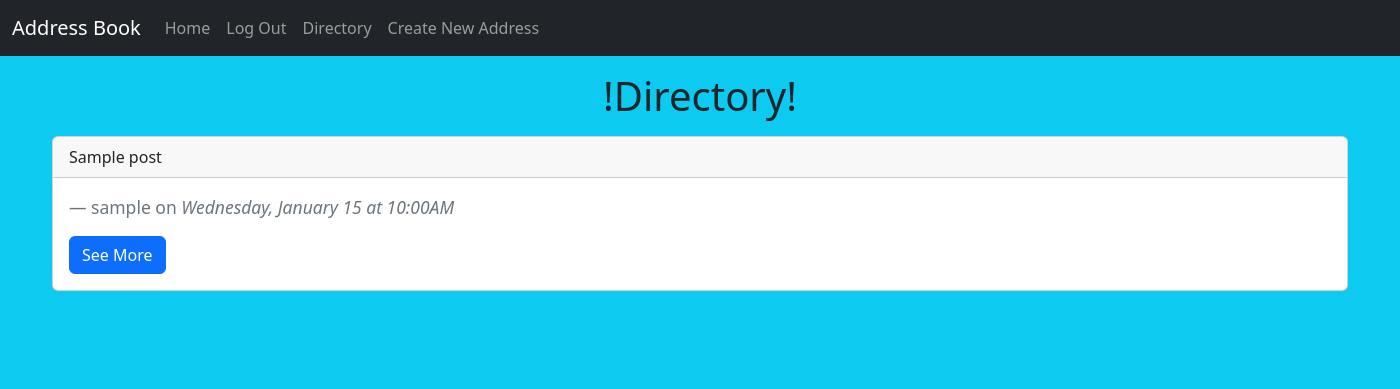
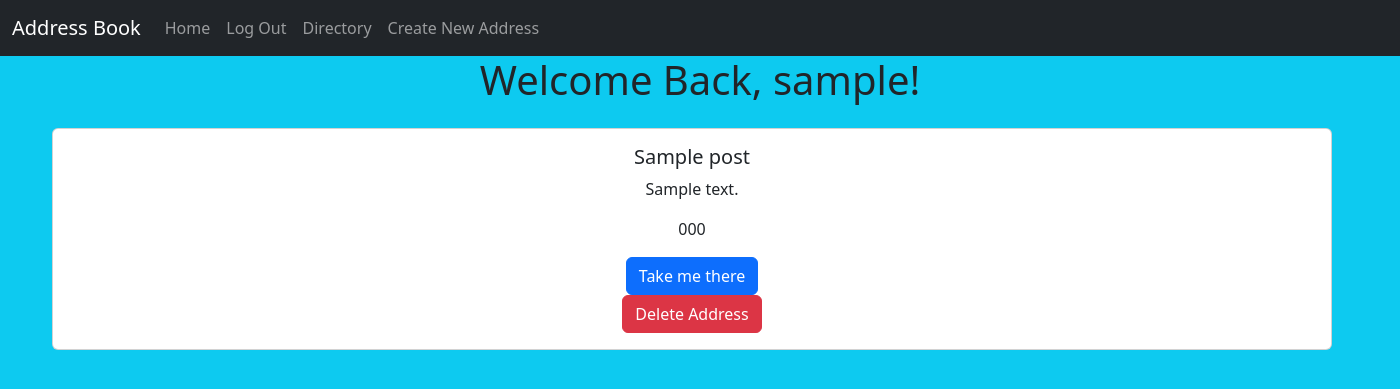
Before and after one commit to suzziliford/address-book-v2, a Flask app: page /directory in a window 1400 px wide. Shown: the top 389 px of the page. Run offline with Flask 3, Linux system fonts and the light colour scheme; a user stored in the database is signed in; tables that the repository leaves empty hold one stand-in row (values such as "Sample post").

Commit message:
working nicely

```diff
--- a/app/models.py
+++ b/app/models.py
@@ -53,7 +53,7 @@ class Post(db.Model):
         db.session.commit()
 
     def __repr__(self):
-        return f"<Post new address, by user {self.id}>"
+        return f"<Post {self.id} | {self.id}>"
 
     def update(self, addie_dict):
         for key, value in addie_dict.items():
--- a/app/templates/create.html
+++ b/app/templates/create.html
@@ -8,7 +8,7 @@
     {{ form.csrf_token}}
 
     {{ form.title.label }}
-    {{ form.title(class='form-control', placeholder='Enter Title' ) }}
+    {{ form.title(class='form-control', placeholder='Name' ) }}
 
     {{ form.address.label }}
     {{ form.address(class='form-control', placeholder='Enter Address' ) }}
--- a/app/templates/directory.html
+++ b/app/templates/directory.html
@@ -5,26 +5,53 @@
 {% block content %}
 
 {% if current_user.is_authenticated %}
-    <h1 class="text-center mt-3">!Directory!</h1>
+    <h1 class="text-center">Welcome Back, {{ current_user.username }}!</h1>
 {% else %}
     <h1 class="text-center">Hello World</h1>
 {% endif %}
 
+
 {% for post in posts %}
-    <div class="card my-3">
-        <div class="card-header">
-        {{ post.title }}
-        </div>
-        <div class="card-body">
-        <blockquote class="blockquote mb-0">
-            <p>{{ post.body }}</p>
-            <footer class="blockquote-footer">{{ post.author.username }} on
-                <cite title="Source Title">{{ post.date_created.strftime('%A, %B %d at %I:%M%p') }}</cite>
-            </footer>
-        </blockquote>
-        <a href="{{ url_for('get_post', post_id=post.id) }}" class="btn btn-primary mt-3">See More</a>
+<div class="row">
+    <div class="col">
+        <div class="card my-3" style="width: 80rem;">
+            <!-- <img src="http://picsum.photos/2500/500" class="card-img-top" alt="placeholder image"> -->
+            <div class="card-body">
+                <h5 class="card-title text-center">{{ post.title }}</h5>
+                <p class="card-text text-center">{{ post.address }}</p>
+                <p class="card-text text-center">{{ post.phone_number }}</p>
+                {% if current_user == post.author %}
+                    <div class="text-center">
+                        <a href="{{ url_for('edit_post', post_id=post.id) }}" class="btn btn-primary">Take me there</a>
+                    </div>
+                    <div class="text-center">
+                        <button type="button" class="btn btn-danger" data-bs-toggle="modal" data-bs-target="#deleteModal">
+                            Delete Address
+                        </button>
+                    </div>
+
+                    <div class="modal fade" id="deleteModal" tabindex="-1" aria-labelledby="deleteModalLabel" aria-hidden="true">
+                        <div class="modal-dialog">
+                            <div class="modal-content">
+                                <div class="modal-header">
+                                    <h1 class="modal-title fs-5" id="deleteModalLabel">Delete {{ post.title }}?</h1>
+                                    <button type="button" class="btn-close" data-bs-dismiss="modal" aria-label="Close"></button>
+                                </div>
+                                <div class="modal-body">
+                                Are you sure you want to delete {{ post.title }}? This action cannot be undone.
+                                </div>
+                                <div class="modal-footer">
+                                    <button type="button" class="btn btn-secondary" data-bs-dismiss="modal">Close</button>
+                                    <a href="{{ url_for('delete_post', post_id=post.id) }}" class="btn btn-danger">Delete Post</a>
+                                </div>
+                            </div>
+                        </div>
+                    </div>
+                {% endif %}
+            </div>
         </div>
     </div>
+</div>
 {% endfor %}
 
 {% endblock %}
--- a/app/templates/index.html
+++ b/app/templates/index.html
@@ -22,7 +22,10 @@
 
 <div class="mt-2 p-3 text-primary-emphasis bg-primary-subtle border border-primary-subtle rounded-3">
     <h1 class="text-center">MCVA family contact list</h1>
-    <div class="p-3 text-center">Log/Sign in for access</div>
+    <div class="text-center">
+        This page is designed to list all the contact info
+        <br> for the members of the MCVA family. <br>
+        Sign up for access</div>
 
     </div>
     <img src="http://picsum.photos/2500/850" class="card-img-top" alt="placeholder image">
--- a/app/templates/nav.html
+++ b/app/templates/nav.html
@@ -19,14 +19,14 @@
                 <li class="nav-item">
                     <a class="nav-link" href="{{ url_for('create_new_address') }}">Create New Address</a>
                 </li>
-            {% else %}
+                {% else %}
+                <li class="nav-item">
+                    <a class="nav-link" href="{{ url_for('login') }}">Log In</a>
+                </li>
                 <li class="nav-item">
                     <a class="nav-link" href="{{ url_for('signup') }}">Sign Up</a>
                 </li>
-                <li class="nav-item">
-                    <a class="nav-link" href="{{ url_for('login') }}">Log In</a>
-            </li>
-            {% endif %}
+                {% endif %}
         </ul>
         </div>
     </div>
```
Also changed, not shown: app/templates/random_code.html (added, +30 -0 lines), app.db.
